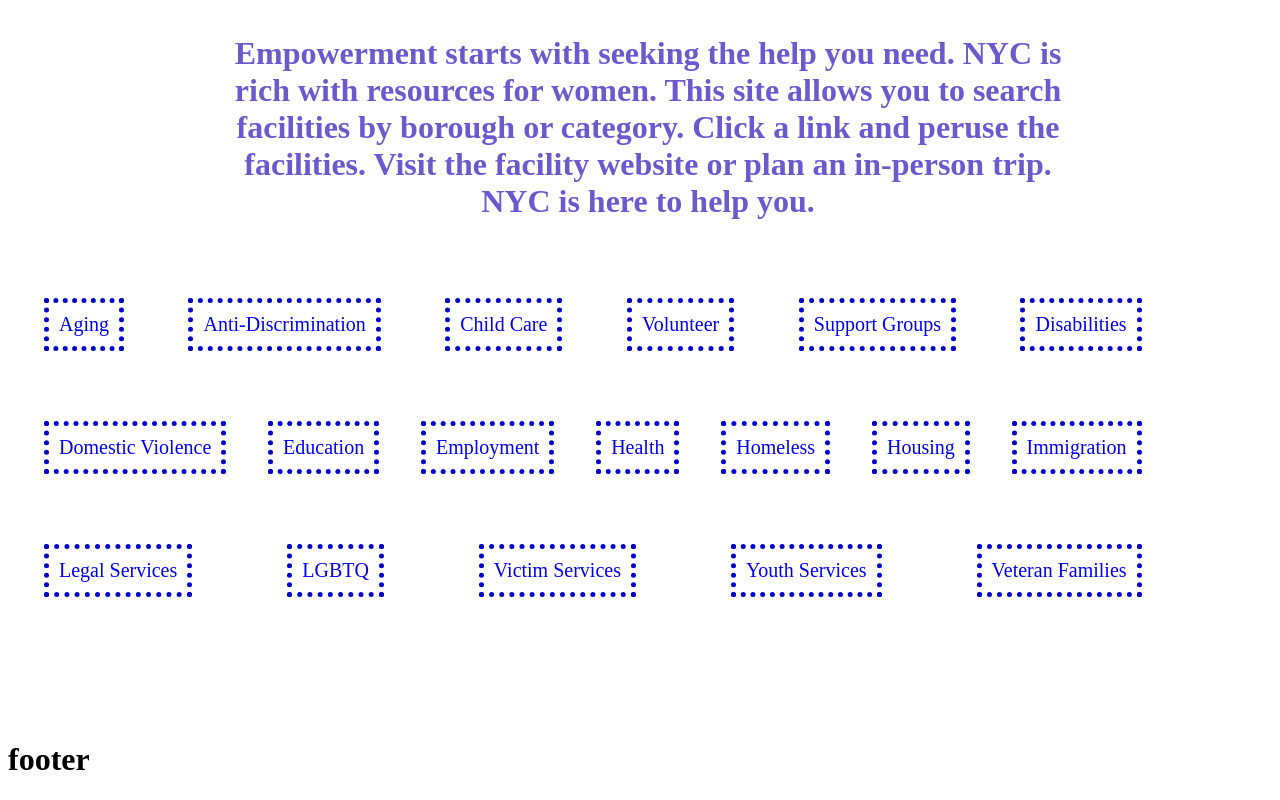
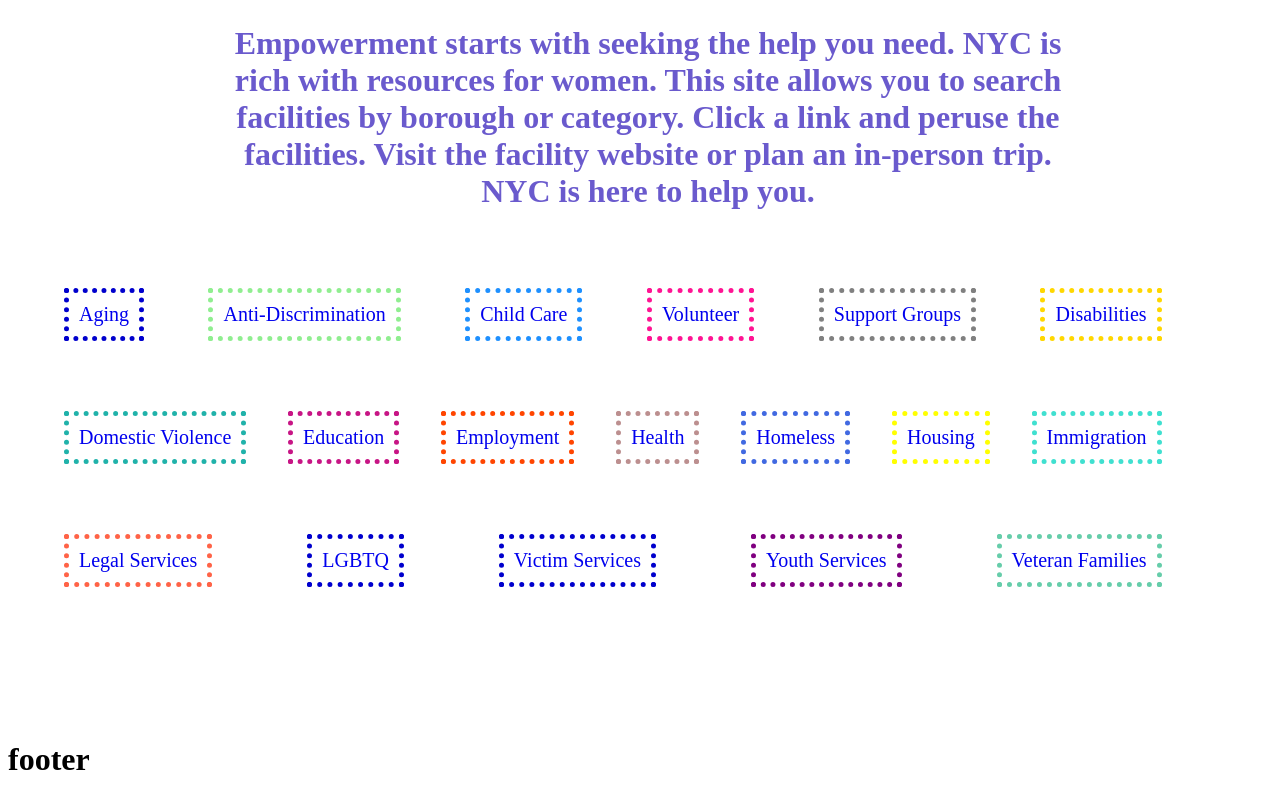
Before and after one commit to mariaximenez/Project3, a React (Create React App) app in the folder frontend2/: page / in a window 1280 px wide. Shown: the part 490-1290 px from the top of the page. Built offline with nearby package versions, Linux system fonts and the light colour scheme; no server answers.

Commit message:
CSS styling

```diff
--- a/frontend2/src/index.css
+++ b/frontend2/src/index.css
@@ -81,9 +81,10 @@ margin: 50px 20px 20px 20px;
   justify-content: space-between;
   padding: 8px;
   width: 90%;
-  align-items:stretch;
+  align-items:center;
   align-content: space-between;
-
+  margin: 20px 20px 20px 20px;
+  text-align: center;
 
 }
 
@@ -103,7 +104,7 @@ margin: 50px 20px 20px 20px;
   order: 2;
   flex-grow: 1;
   border-style: dotted;
-  border-color:#0000CD;
+  border-color: #90EE90;
   border-width: thick;
   flex: 1;
   margin: 50px 20px 20px 20px;
@@ -116,7 +117,7 @@ margin: 50px 20px 20px 20px;
   order: 3;
   flex-grow: 1;
   border-style: dotted;
-  border-color:#0000CD;
+  border-color:#1E90FF;
   border-width: thick;
   flex: 1;
   margin: 50px 20px 20px 20px;
@@ -129,7 +130,7 @@ margin: 50px 20px 20px 20px;
   order: 4;
   flex-grow: 1;
   border-style: dotted;
-  border-color:#0000CD;
+  border-color:#FF1493;
   border-width: thick;
   flex: 1;
   margin: 50px 20px 20px 20px;
@@ -141,7 +142,7 @@ margin: 50px 20px 20px 20px;
   order: 5;
   flex-grow: 1;
   border-style: dotted;
-  border-color:#0000CD;
+  border-color:#808080;
   border-width: thick;
   flex: 1;
   margin: 50px 20px 20px 20px;
@@ -153,7 +154,7 @@ margin: 50px 20px 20px 20px;
   order: 6;
   flex-grow: 1;
   border-style: dotted;
-  border-color:#0000CD;
+  border-color:#FFD700;
   border-width: thick;
   flex: 1;
   margin: 50px 20px 20px 20px;
@@ -166,7 +167,7 @@ margin: 50px 20px 20px 20px;
   order: 7;
   flex-grow: 1;
   border-style: dotted;
-  border-color:#0000CD;
+  border-color:#20B2AA;
   border-width: thick;
   flex: 1;
   margin: 50px 20px 20px 20px;
@@ -179,7 +180,7 @@ margin: 50px 20px 20px 20px;
   order: 8;
   flex-grow: 1;
   border-style: dotted;
-  border-color:#0000CD;
+  border-color:#C71585;
   border-width: thick;
   flex: 1;
   margin: 50px 20px 20px 20px;
@@ -192,7 +193,7 @@ margin: 50px 20px 20px 20px;
   order: 9;
   flex-grow: 1;
   border-style: dotted;
-  border-color:#0000CD;
+  border-color: #FF4500;
   border-width: thick;
   flex: 1;
   margin: 50px 20px 20px 20px;
@@ -204,7 +205,7 @@ margin: 50px 20px 20px 20px;
   order: 10;
   flex-grow: 1;
   border-style: dotted;
-  border-color:#0000CD;
+  border-color:#BC8F8F;
   border-width: thick;
   flex: 1;
   margin: 50px 20px 20px 20px;
@@ -217,7 +218,7 @@ margin: 50px 20px 20px 20px;
   order: 11;
   flex-grow: 1;
   border-style: dotted;
-  border-color:#0000CD;
+  border-color:#4169E1;
   border-width: thick;
   flex: 1;
   margin: 50px 20px 20px 20px;
@@ -228,7 +229,7 @@ margin: 50px 20px 20px 20px;
 .category_twelve {
   order: 12;
   border-style: dotted;
-  border-color:#0000CD;
+  border-color:#FFFF00;
   border-width: thick;
   flex: 1;
   margin: 50px 20px 20px 20px;
@@ -240,7 +241,7 @@ margin: 50px 20px 20px 20px;
   order: 13;
   flex-grow: 1;
   border-style: dotted;
-  border-color:#0000CD;
+  border-color:#40E0D0;
   border-width: thick;
   flex: 1;
   margin: 50px 20px 20px 20px;
@@ -252,7 +253,7 @@ margin: 50px 20px 20px 20px;
   order: 14;
   flex-grow: 1;
   border-style: dotted;
-  border-color:#0000CD;
+  border-color: #FF6347;
   border-width: thick;
   flex: 1;
   margin: 50px 20px 20px 20px;
@@ -287,7 +288,7 @@ margin: 50px 20px 20px 20px;
   order: 17;
   flex-grow: 1;
   border-style: dotted;
-  border-color:#0000CD;
+  border-color:#800080;
   border-width: thick;
   flex: 1;
   margin: 50px 20px 20px 20px;
@@ -300,7 +301,7 @@ margin: 50px 20px 20px 20px;
   order: 18;
   flex-grow: 1;
   border-style: dotted;
-  border-color:#0000CD;
+  border-color: #66CDAA;
   border-width: thick;
   flex: 1;
   margin: 50px 20px 20px 20px;
```
